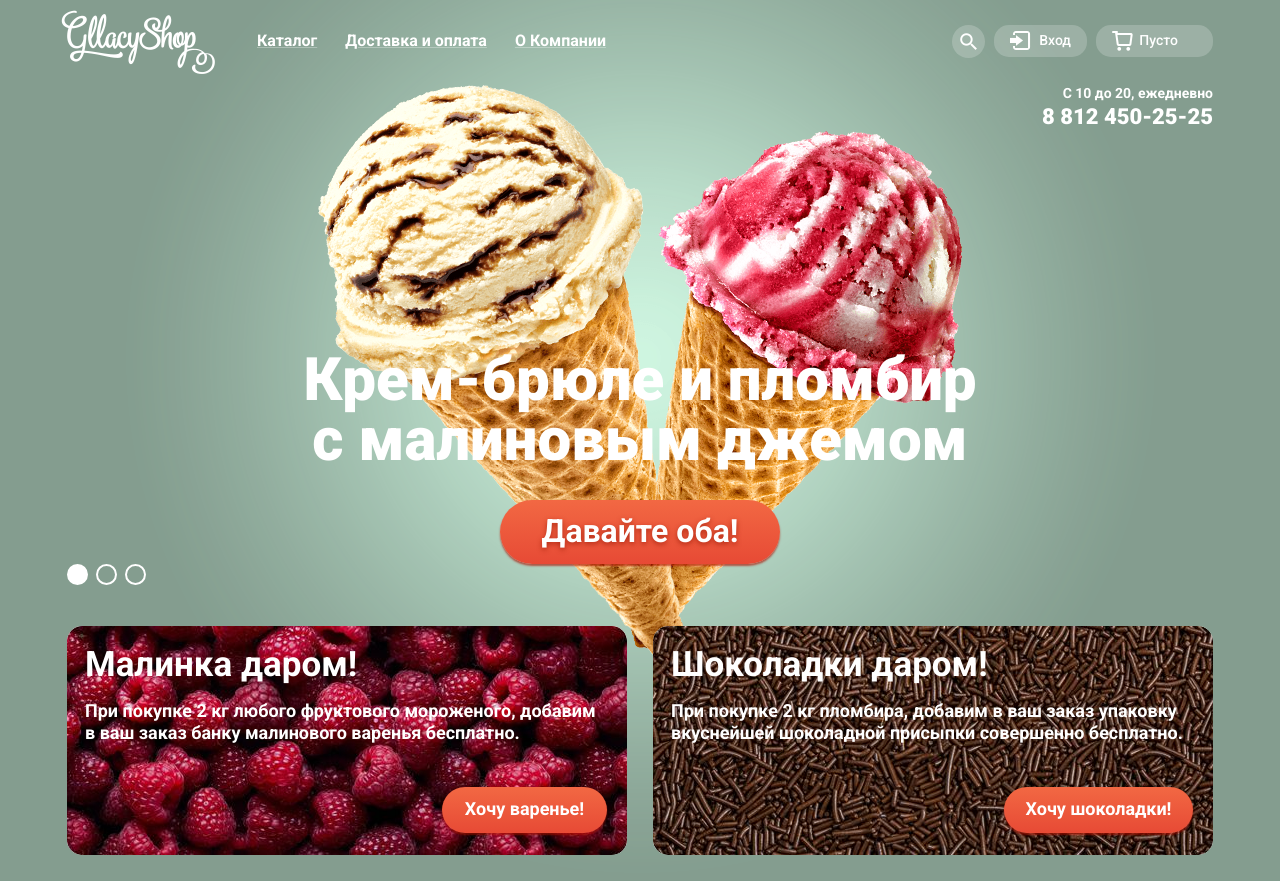
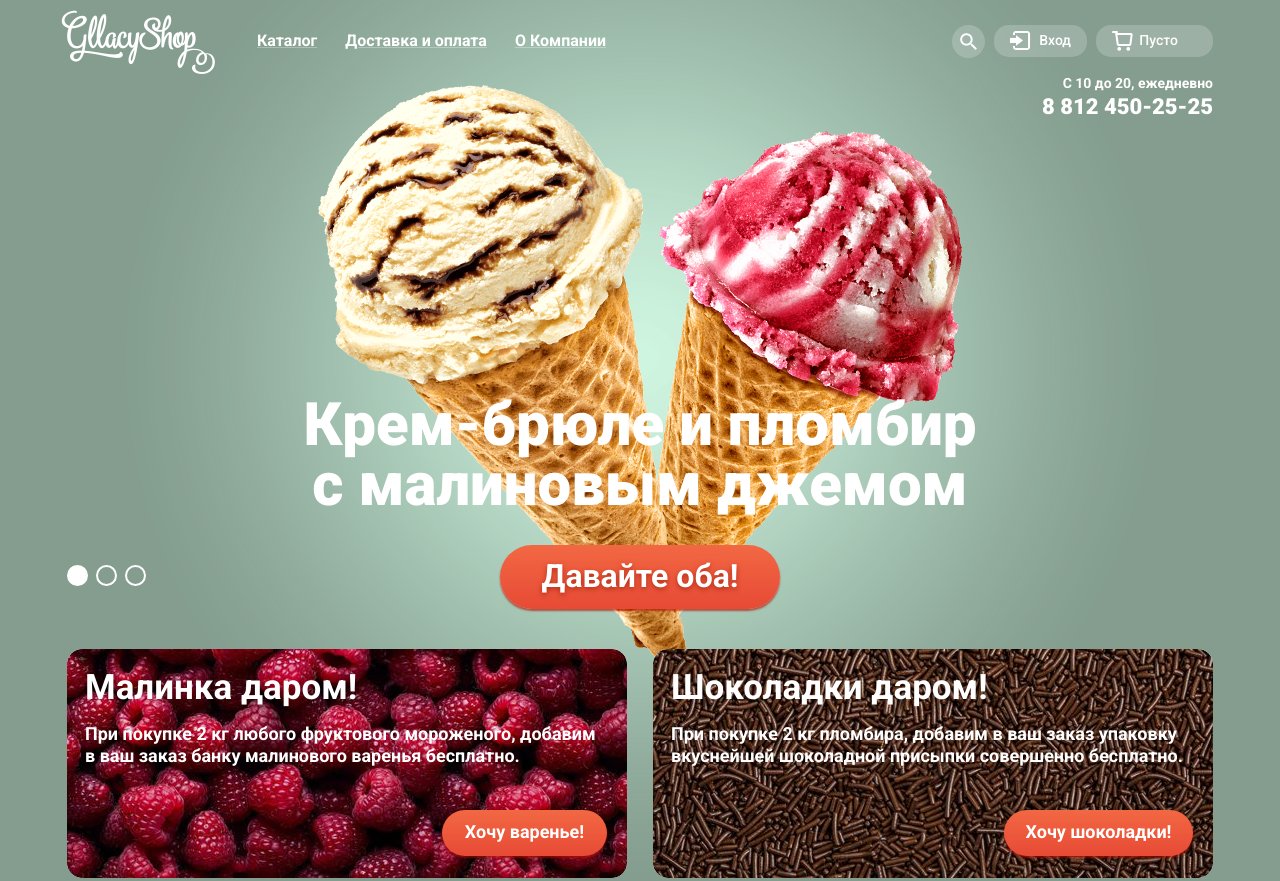
Before and after one commit to KrisChuprina/133941-gllacy, a plain HTML site: page index.html in a window 1280 px wide. Shown: the top 881 px of the page. Drawn offline with Linux system fonts and the light colour scheme.

Commit message:
итог-2

```diff
--- a/css/style.css
+++ b/css/style.css
@@ -274,6 +274,7 @@ a {
   width: 300px;
   position: absolute;
   right: 0;
+  top:-10px;
   text-align: right;
 }
 .timetable .time {
@@ -320,7 +321,7 @@ a {
   font-weight: 900;
   line-height: 60px;
   text-align: center;
-  padding-top: 265px;
+  padding-top: 310px;
   margin:0;
   position: relative;
   z-index: 5;
@@ -371,6 +372,11 @@ a[class^="button"]:active {
   font-size: 32px;
   line-height: 42px;
   text-shadow: 0px 2px 5px rgba(160, 32, 11, 0.76);
+}
+.slider-controls {
+  position: absolute;
+  left:0;
+  top:480px;
 }
 .slider-controls label {
   display: inline-block;
@@ -666,6 +672,7 @@ a[class^="button"]:active {
 .map {
   height: 430px;
   margin-top: 40px;
+  background-image: url(../img/main/map.jpg);
 }
 .contacts {
   float: right;
```
Also changed, not shown: img/main/map.jpg (added).
